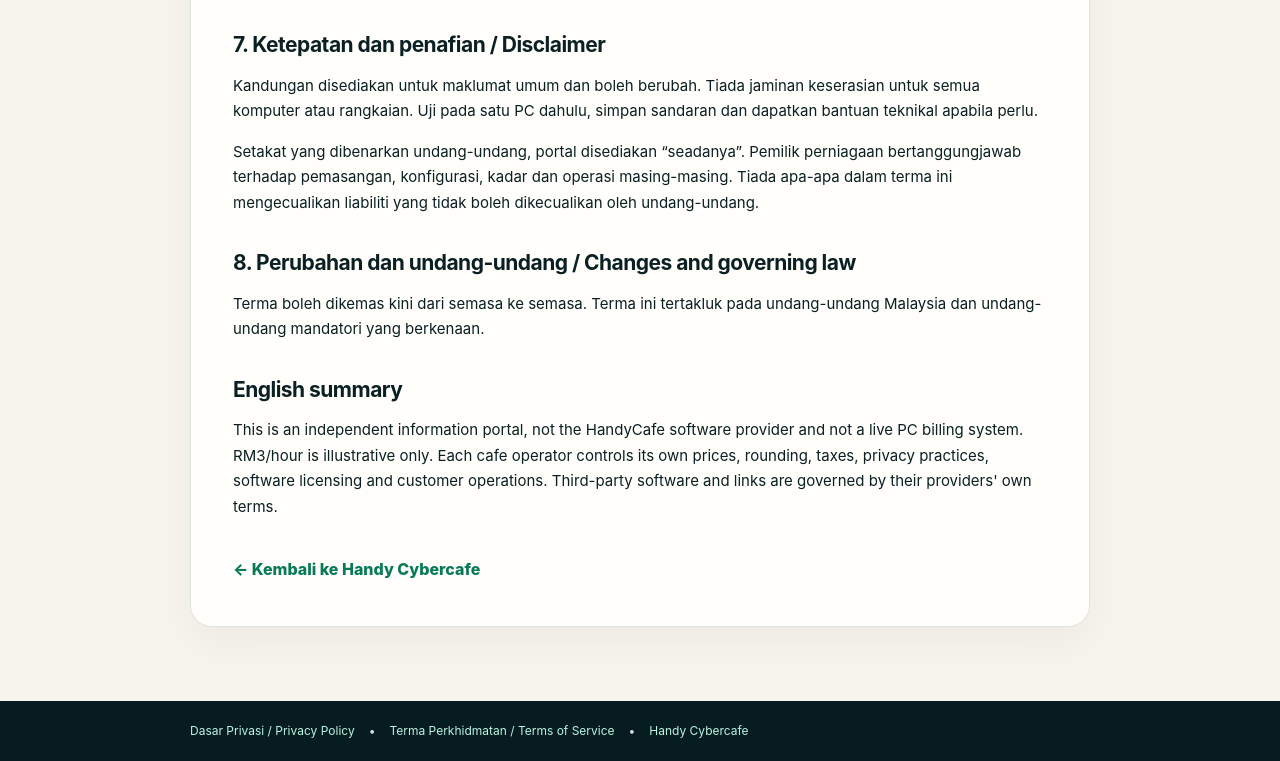
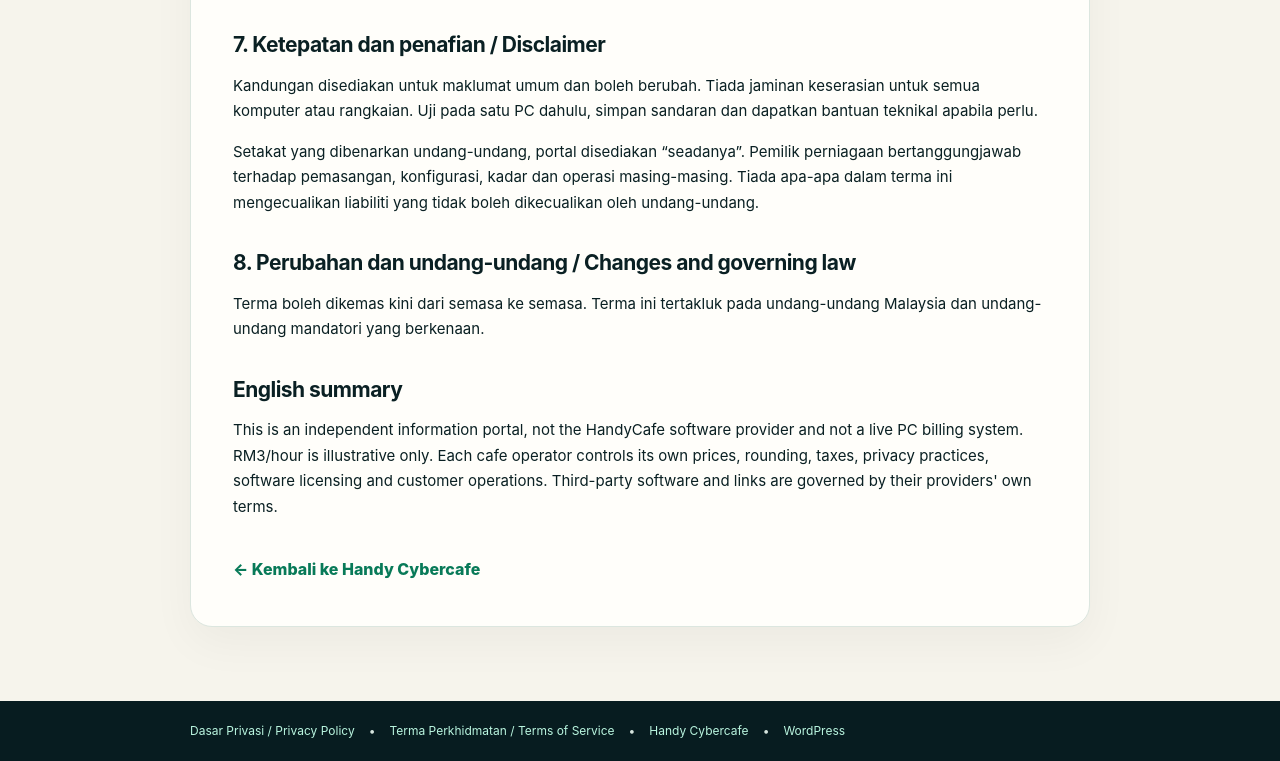
Before and after one commit to uzieyfamily/uzieyfamily.github.io, a plain HTML site: page handy-cybercafe/terms-of-service/index.html in a window 1280 px wide. Shown: the part 1351-2112 px from the top of the page. Drawn offline with Linux system fonts and the light colour scheme.

Commit message:
Add public WordPress portal link to Handy Cybercafe pages

```diff
--- a/handy-cybercafe/terms-of-service/index.html
+++ b/handy-cybercafe/terms-of-service/index.html
@@ -31,5 +31,7 @@ main{padding:54px 0 74px}.eyebrow{font-size:11px;letter-spacing:.15em;color:#087
     <a href="/handy-cybercafe/terms-of-service/">Terma Perkhidmatan / Terms of Service</a>
     <span aria-hidden="true">•</span>
     <a href="/handy-cybercafe/">Handy Cybercafe</a>
+    <span aria-hidden="true">•</span>
+    <a href="https://handycafe.wordpress.com/" target="_blank" rel="noopener noreferrer">WordPress</a>
   </div>
 </section></body></html>
```
